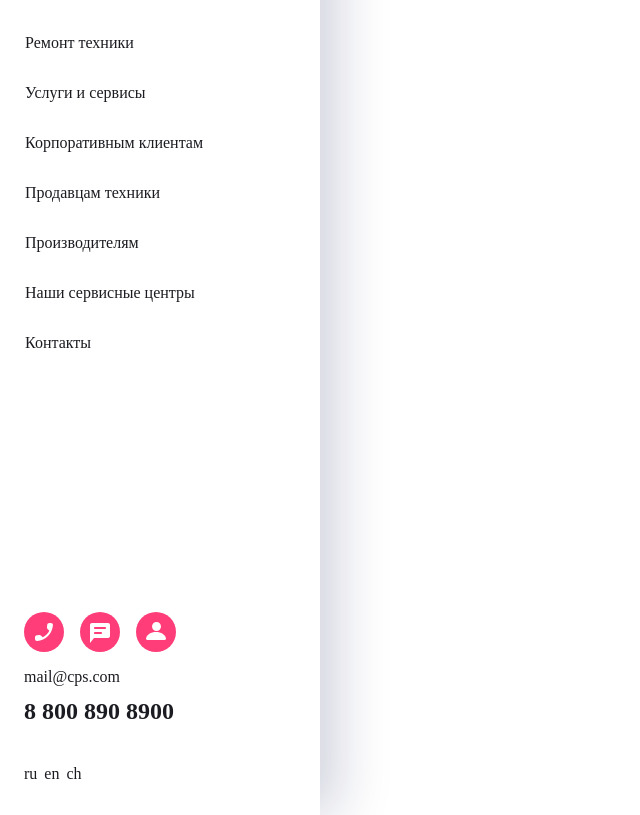
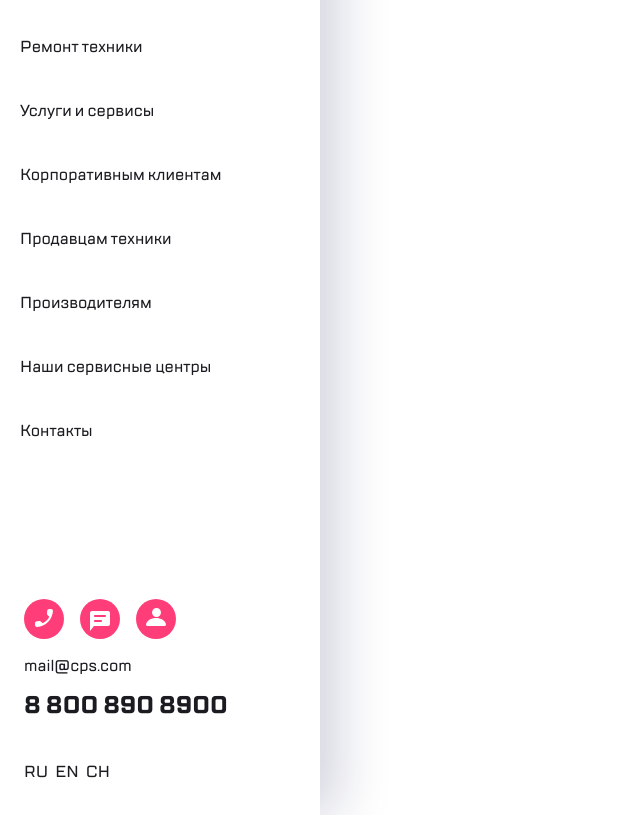
Before and after one commit to Vladimir-Podgornyi/FE-317-Advanced-styles, a plain HTML site: page src/index.html in a window 1280 px wide. Shown: the part 85-900 px from the top of the page, without its empty margins (0-640 px from the left). Drawn offline with Linux system fonts and the light colour scheme.

Commit message:
für real

```diff
--- /dev/null
+++ b/src/css/fonts.css
@@ -0,0 +1,23 @@
+@font-face {
+    font-family: 'TT Lakes';
+    src: url('../fonts/TTLakes-Regular.woff') format('woff');
+    font-weight: 400;
+    font-style: normal;
+    }
+
+
+@font-face {
+    font-family: 'TT Lakes';
+    src: url('../fonts/TTLakes-Medium.woff') format('woff');
+    font-weight: 500;
+    font-style: normal;
+    }
+
+
+
+@font-face {
+    font-family: 'TT Lakes';
+    src: url('../fonts/TTLakes-Bold.woff') format('woff');
+    font-weight: 700;
+    font-style: normal;
+    }
--- a/src/css/style.css
+++ b/src/css/style.css
@@ -1,12 +1,17 @@
 * {
     margin: 0;
+    padding: 0;
+    font-family: "TT Lakes";
 }
 
 
 .menu {
+    display: flex;
+    flex-direction: column;
     position: relative;
     width: 320px;
-    min-height: 900px;
+    height: 900px;
+    min-height: auto;
     box-shadow: 16px 0 52px 0 rgba(14, 24, 80, 0.2), -2px 0 4px 0 rgba(69, 79, 126, 0.02);
     background: #fff;
 }
@@ -26,6 +31,10 @@
         background: #ff3e79;
         border: none;
         cursor: pointer;
+        transition: all;
+    }
+    .round:hover {
+        background: #fc2364;
     }
     .menu__round-clouse {
         position: relative;
@@ -60,59 +69,64 @@
     .menu__round-search::before {
         content: url(../icons/search.svg);
         position: relative;
+        top: 3px;
     }
 
+
     .menu__list {
-        display: grid;
-        grid-template-columns: auto;
-        position: absolute;
-        align-items: center;
-        left: -15px;
-        row-gap: 32px;
-        align-items: center;
-        border: 20px;
+        display: flex;
+        flex-direction: column;
         list-style-type: none;
         cursor: pointer;
         font-weight: 500;
         font-size: 16px;
+        row-gap: 32px;
+        width: 80%;
+        margin-left: 20px;
+    }
+
+    .menu__li {
+        position: relative;
     }
 
     .menu__list-item {
+        position: relative; /* Чтобы псевдоэлемент позиционировался относительно этого элемента */
+        display: block;
         color: #1b1c21;
         text-decoration: none;
-        padding: 15px 20px 15px 0;
+        margin-bottom: 10px;
+        font-weight: 500;
     }
-
 
     .menu__list-item::before {
         content: "";
+        display: inline-block;
         position: absolute;
-        border-radius: 10px 10px;
-        left: 9px;
-        align-items: center;
+        width: 4px;
         height: 32px;
+        border-radius: 30px 30px;
         background-color: transparent;
-
+        left: -21px;
+        top: 50%;
+        transform: translateY(-50%);
     }
 
-    .menu__list-item:hover{
+    .menu__list-item:hover {
         color: #7e7e82;
     }
+
     .menu__list-item:hover::before {
-        width: 10px;
-        background-color:  #41f6d7;;
+        background-color: #41f6d7;
     }
 
 
     .menu__footer{
         display: flex;
-        position: absolute;
+        flex-direction: column;
+        margin-top: auto;
         margin-left: 24px;
-        flex-direction: column;
-        justify-content: flex-end;
-        bottom: 0;
+    }
 
-    }
     .footer__btn {
         display: flex;
         gap: 16px;
@@ -127,7 +141,7 @@
     .footer__round-chat::before {
         content: url(../icons/chat.svg);
         position: relative;
-        top: 2px;
+        top: 4px;
     }
     .footer__round-accaunt::before {
         content: url(../icons/accaunt.svg);
@@ -163,5 +177,8 @@
         font-size: 16px;
         color: #1b1c21;
         text-decoration: none;
-        list-style: none;
+        text-transform: uppercase;
     }
+    .lang-text:hover {
+        opacity: 0.5;
+    }
--- a/src/index.html
+++ b/src/index.html
@@ -4,7 +4,7 @@
     <meta charset="UTF-8">
     <meta name="viewport" content="width=device-width, initial-scale=1.0">
     <title>FE 317 Advanced styles</title>
-    <link rel="stylesheet" href="css/font.css">
+    <link rel="stylesheet" href="css/fonts.css">
     <link rel="stylesheet" href="css/style.css">
 </head>
 <body>
@@ -17,6 +17,7 @@
             <button class="menu__round-search round"></button>
         </div>
 
+        <nav class="menu__li">
             <ul class="menu__list">
                 <li><a href="#" class="menu__list-item">Ремонт техники</a></li>
                 <li><a href="#" class="menu__list-item">Услуги и сервисы</a></li>
@@ -26,6 +27,7 @@
                 <li><a href="#" class="menu__list-item">Наши сервисные центры</a></li>
                 <li><a href="#" class="menu__list-item">Контакты</a></li>
             </ul>
+        </nav>
 
         <footer class="menu__footer">
             <div class="footer__btn">
@@ -35,7 +37,7 @@
             </div>
             <a href="#" class="footer__email">mail@cps.com</a>
             <a href="tel:+78008908900" class="footer__phone">8 800 890 8900</a>
-            <div class="footer__lang lang-text">
+            <div class="footer__lang">
                 <a href="#" class="footer__lang-ru lang-text">ru</a>
                 <a href="#" class="footer__lang-en lang-text">en</a>
                 <a href="#" class="footer__lang-ch lang-text">ch</a>
```
Also changed, not shown: src/css/font.css (deleted), src/icons/line.svg (added). Lines whose indentation alone changed are shown as unchanged.
